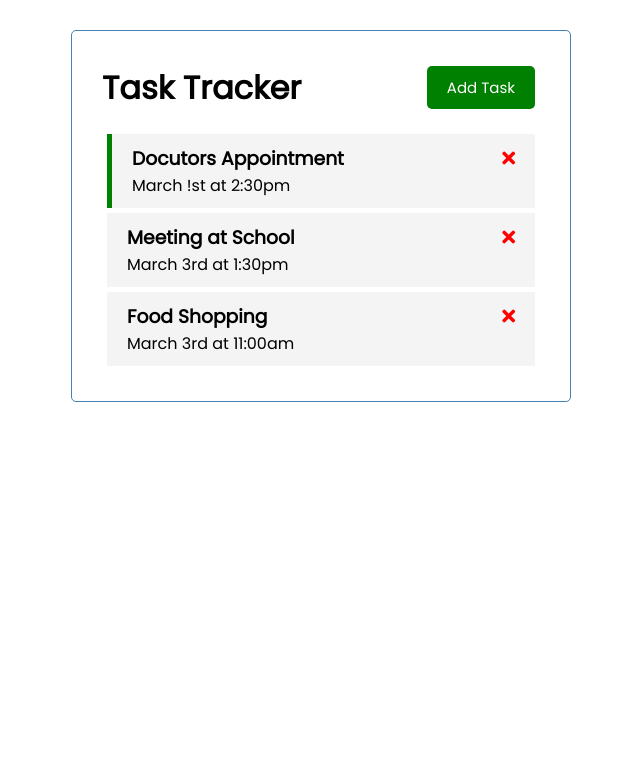
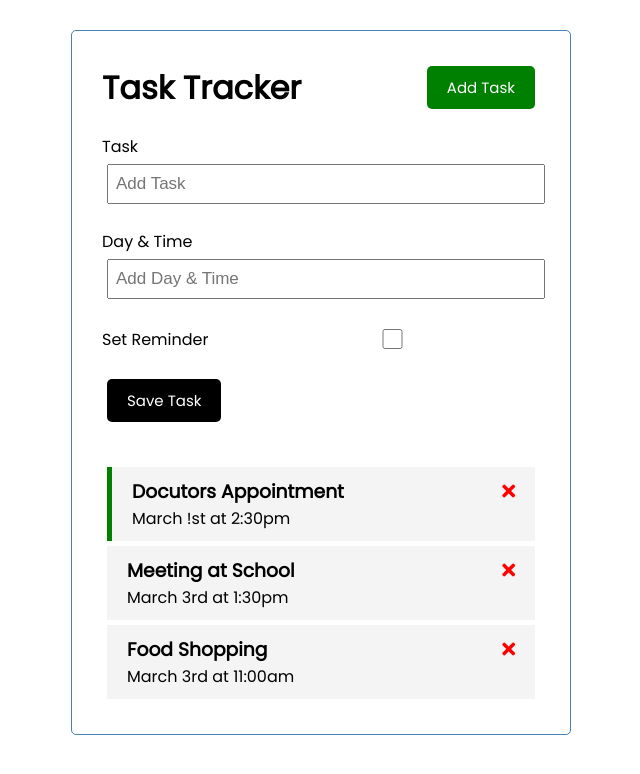
Before and after one commit to b-forme-akashi/crash_course, a Vue app in the folder vue-crash-2021/: page / in a window 1280 px wide. Shown: the top 774 px of the page, without its empty margins (319-959 px from the left). Built offline with nearby package versions, Linux system fonts and the light colour scheme.

Commit message:
リストの追加フォームとメソッドを追加

```diff
--- a/vue-crash-2021/src/App.vue
+++ b/vue-crash-2021/src/App.vue
@@ -1,6 +1,7 @@
 <template>
   <div class="container">
     <Header title="Task Tracker" />
+    <AddTask @add-task="addTask" />
     <Tasks @toggle-reminder="toggleReminder" @delete-task="deleteTask" :tasks="tasks" />
   </div>
 </template>
@@ -8,12 +9,14 @@
 <script>
 import Header from './components/Header'
 import Tasks from './components/Tasks'
+import AddTask from './components/AddTask'
 
 export default {
   name: 'App',
   components: {
     Header,
-    Tasks
+    Tasks,
+    AddTask
   },
   data(){
     return{
@@ -21,6 +24,9 @@
     }
   },
   methods: {
+    addTask(task){
+      this.tasks = [...this.tasks, task];
+    },
     deleteTask(id){
       if(confirm('Are you sure?')){
         this.tasks = this.tasks.filter((task) => task.id !== id)
--- /dev/null
+++ b/vue-crash-2021/src/components/AddTask.vue
@@ -0,0 +1,92 @@
+<template>
+    <form @submit="onSubmit" class="add-form">
+        <div class="form-control">
+            <label>Task</label>
+            <input type="text" v-model="text" name="text" placeholder="Add Task" />
+        </div>
+        <div class="form-control">
+            <label>Day & Time</label>
+            <input type="text" v-model="day" name="day" placeholder="Add Day & Time" />
+        </div>
+        <div class="form-control form-control-check">
+            <label>Set Reminder</label>
+            <input type="checkbox" v-model="reminder" name="reminder" />
+        </div>
+        <input type="submit" value="Save Task" class="btn btn-block"/>
+    </form>
+</template>
+
+<script>
+export default {
+    name: 'AddTask',
+    data(){
+        return {
+            text: '',
+            day: '',
+            reminder: false
+        }
+    },
+    methods: {
+        onSubmit(e) {
+            e.preventDefault();
+
+            if(!this.text){
+                alert('Plerase add a task');
+                return;
+            }
+
+            const newTask = {
+                id: Math.floor(Math.random() * 100000),
+                text: this.text,
+                day: this.day,
+                reminder: this.reminder
+            }
+
+            this.$emit('add-task',newTask);
+
+            this.text = '';
+            this.day = '';
+            this.reminder = false;
+        }
+    }
+}
+</script>
+
+<style scoped>
+.add-form {
+    margin-bottom: 40px;
+}
+
+.form-control {
+    margin: 20px 0;
+}
+
+.form-control label {
+    display: block;
+}
+
+.form-control input {
+    width: 100%;
+    height: 40px;
+    margin: 5px;
+    padding: 3px 7px;
+    font-size: 17px;
+}
+
+.form-control-check {
+    display: flex;
+    align-items: center;
+    justify-content: space-between;
+}
+
+.form-control-check label {
+    flex: 1;
+}
+
+.form-control-check input {
+    flex: 2;
+    height: 20px;
+}
+
+
+</style>>
```
